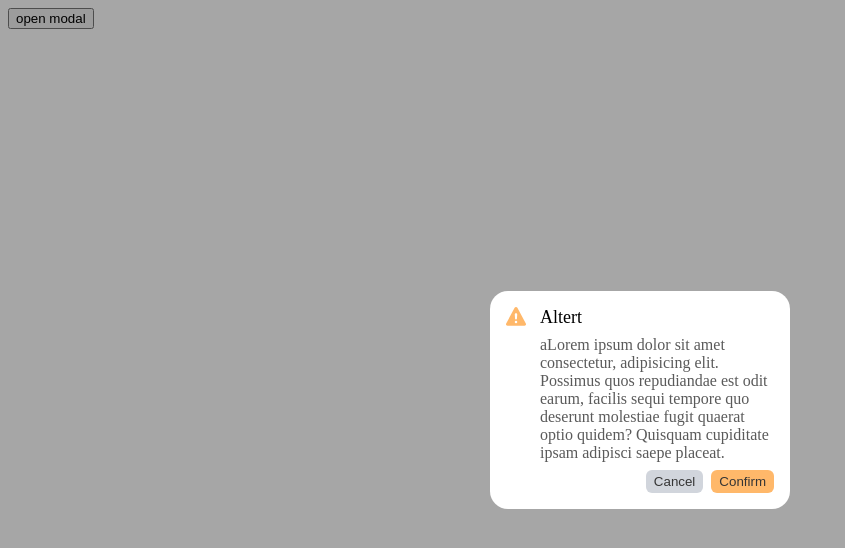
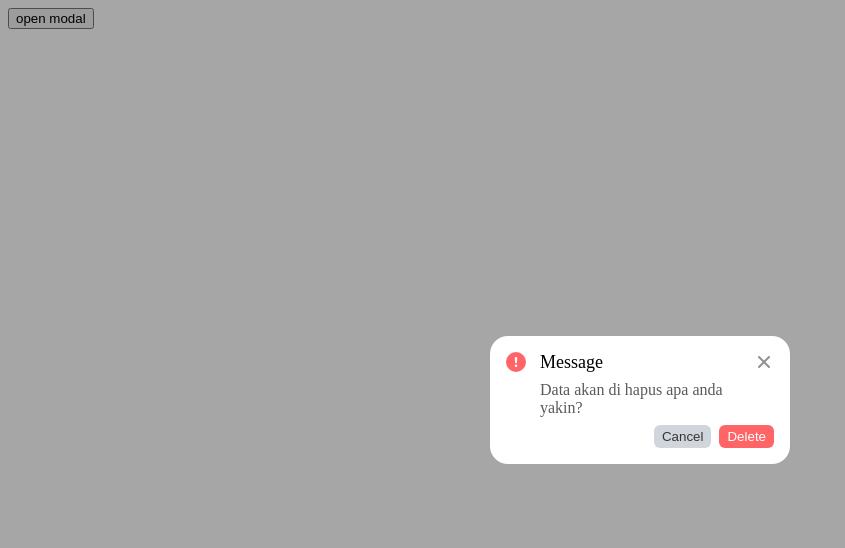
Before and after one commit to Rakhmadi/tutut, a website: page index.html in a window 1280 px wide. Shown: the whole page, without its empty margins (0-845 px from the left). Drawn offline with Linux system fonts and the light colour scheme.

Commit message:
first commit

```diff
--- a/index.html
+++ b/index.html
@@ -14,7 +14,23 @@
     let open_modal = ()=>{
         Tutut.info()
     }
-            Tutut.info()
+            Tutut.delete({
+                title : "Message",
+                text : "Data akan di hapus apa anda yakin?"
+            },{
+                showConfirm : true,
+                onConfirm : ()=>{
+
+                    Tutut.info({
+                        title : "Message",
+                        text : "Data Berhasil Di Hapus"
+                    },{
+                        showConfirm : true,
+                    })
+
+                },
+                onCancel : true
+            })
 
 
 //   let modal = document.getElementById("modal")
--- a/index.ts
+++ b/index.ts
@@ -12,7 +12,7 @@ type Option = {
 }
 
 class Tutut {
-    static renderHTML(type_msg:string,message:Message,option:Option = { showCloseButton:true }){
+    static renderHTML(type_msg:string,message:Message,option:Partial<Option> = {}){
 
         const { showConfirm, onConfirm, onCancel, showCloseButton } = option
         //clearing
@@ -78,11 +78,10 @@ class Tutut {
                     <button class="tutut_button tutut_button_warning" id="tutut_confirm">Confirm</button>
                 </div>
             `
-        }else{
+        }else if(showConfirm){
             button_grup = `
                 <div class="tutut_bottom_row">
-                    <button class="tutut_button tutut_button_gray" id="tutut_cancel">Cancel</button>
-                    <button class="tutut_button tutut_button_default" id="tutut_confirm">Confirm</button>
+                    <button class="tutut_button tutut_button_default" id="tutut_ok">Oke</button>
                 </div>
             `
         }
@@ -95,8 +94,8 @@ class Tutut {
                 <!-- for icon -->
                     ${div_icon}
                     <div class="tutut_inner_body_modal">
-                        <span class="tutut_title_body">${message?.title}</span>
-                        <span class="tutut_text_gray">a${message?.text}</span>
+                        <span class="tutut_title_body">${(message?.title) ? message?.title : ""}</span>
+                        <span class="tutut_text_gray">${(message?.text) ? message?.text : ""}</span>
                     </div>
                 </div>
                 <div class="tutut_cls_button" id="cls_btn">
@@ -104,11 +103,11 @@ class Tutut {
                 </div>
             </div>
                 <!-- for button confirn  -->
-                ${button_grup}
+                ${(button_grup)? button_grup : ""}
 
         </div>
     </div>`
-    // add element tot body
+    // add element to body
         document.querySelector("body")?.insertAdjacentHTML("beforeend",html_modal)
 
         let modal:any = document.getElementById("modal")
@@ -127,7 +126,7 @@ class Tutut {
 
         let cls_btn:any =document.getElementById("cls_btn")
 
-        if(!showCloseButton){
+        if(!showCloseButton && showCloseButton !== undefined){
             cls_btn.style.display = "none"
         }
 
@@ -138,11 +137,10 @@ class Tutut {
         }
 
         cls_btn.onclick = ()=>{
-                removeDom()
+            removeDom()
         }
 
         document.getElementById("tutut_cancel")?.addEventListener("click",()=>{
-
             removeDom()
             onCancel && onCancel()
         })
@@ -150,17 +148,33 @@ class Tutut {
             removeDom()
             onConfirm && onConfirm()
         })
+        document.getElementById("tutut_ok")?.addEventListener("click",()=>{
+            removeDom()
+        })
     }
 
-    static info(){
-        Tutut.renderHTML("warning",{
-            title : "Altert",
-            text : "Lorem ipsum dolor sit amet consectetur, adipisicing elit. Possimus quos repudiandae est odit earum, facilis sequi tempore quo deserunt molestiae fugit quaerat optio quidem? Quisquam cupiditate ipsam adipisci saepe placeat."
-        },{
-            showCloseButton : false,
-            showConfirm : true,
-            onCancel:()=>{console.log("zxczxczxc")},
-            onConfirm :()=>{console.log("ssssssssss")}
-        })
+    static info(message:Message,option:Option){
+        Tutut.renderHTML("info",message,option)
     }
+
+    static success(message:Message,option:Option){
+        Tutut.renderHTML("success",message,option)
+    }
+
+    static warning(message:Message,option:Option){
+        Tutut.renderHTML("warning",message,option)
+    }
+
+    static danger(message:Message,option:Option){
+        Tutut.renderHTML("danger",message,option)
+    }
+
+    static confirm(message:Message,option:Option){
+        Tutut.renderHTML("confirm",message,option)
+    }
+
+    static delete(message:Message,option:Option){
+        Tutut.renderHTML("delete",message,option)
+    }
+
 }
```
Also changed, not shown: dist/index.d.ts, dist/index.js.
